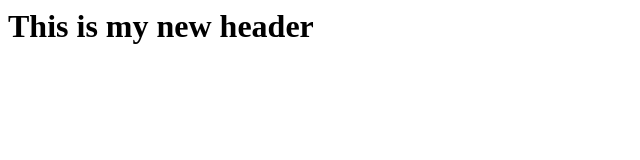
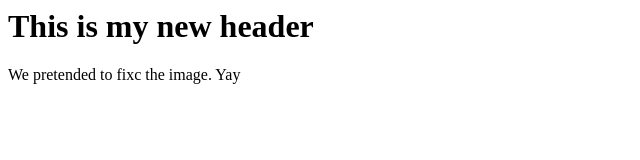
Before and after one commit to Lucashwyi/branch-local-remote, a plain HTML site: page index.html in a window 1280 px wide. Shown: the whole page, without its empty margins (0-640 px from the left). Drawn offline with Linux system fonts and the light colour scheme.

```diff
--- a/index.html
+++ b/index.html
@@ -1 +1,2 @@
 <h1>This is my new header</h1>
+<p>We pretended to fixc the image. Yay</p>
```
